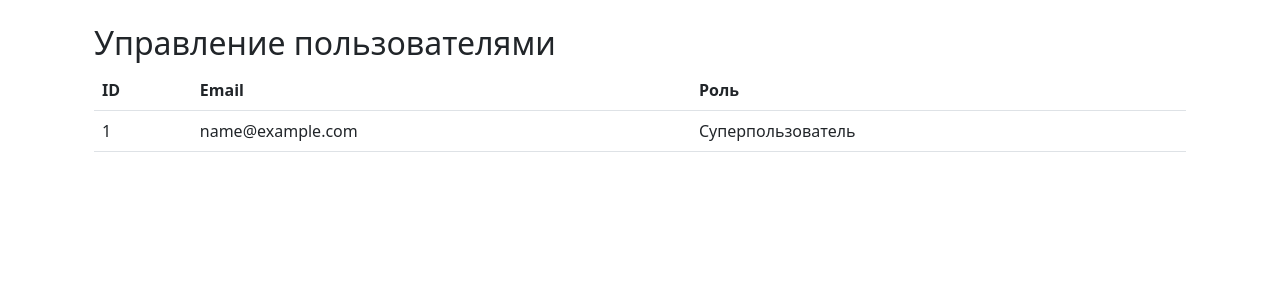
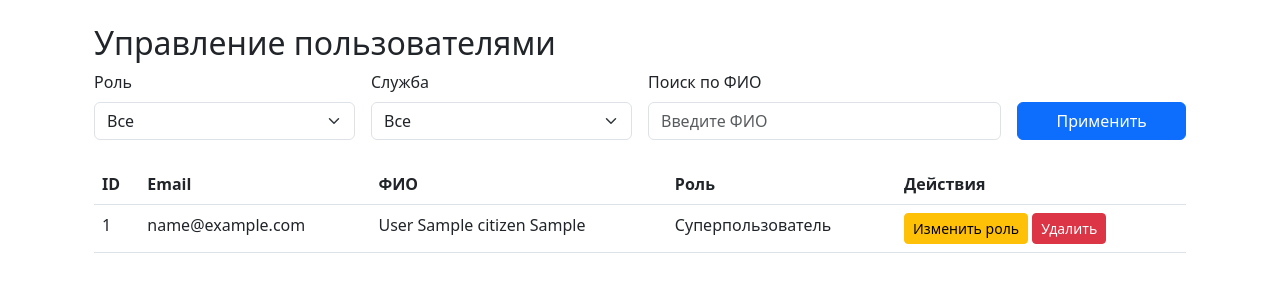
Before and after one commit to MichaelEmpire123/diiiplom_ver300, a Django app: page /administrator/users/ in a window 1280 px wide. Shown: the part 56-356 px from the top of the page. Run offline with Django 5.2, Linux system fonts and the light colour scheme; a user stored in the database is signed in; tables that the repository leaves empty hold one stand-in row (values such as "Sample post").

Commit message:
Админ может видеть обращение и назначить сотрудника службы, сотрудник видет обращение назначенное ему, также у админа есть фильтр на все пользователи, менять роль, удалять

```diff
--- a/almet/templates/admin/users.html
+++ b/almet/templates/admin/users.html
@@ -5,12 +5,55 @@
 {% block content %}
 <div class="container">
     <h2>Управление пользователями</h2>
+
+    <!-- Форма для фильтрации и поиска -->
+    <form method="get" class="mb-4">
+        <div class="row g-3">
+            <!-- Фильтр по роли -->
+            <div class="col-md-3">
+                <label for="role" class="form-label">Роль</label>
+                <select name="role" id="role" class="form-select">
+                    <option value="">Все</option>
+                    <option value="citizen" {% if role_filter == 'citizen' %}selected{% endif %}>Жители</option>
+                    <option value="employee" {% if role_filter == 'employee' %}selected{% endif %}>Сотрудники</option>
+                </select>
+            </div>
+
+            <!-- Фильтр по службе -->
+            <div class="col-md-3">
+                <label for="service" class="form-label">Служба</label>
+                <select name="service" id="service" class="form-select">
+                    <option value="">Все</option>
+                    {% for service in services %}
+                        <option value="{{ service.id }}" {% if service_filter == service.id|stringformat:"s" %}selected{% endif %}>
+                            {{ service.name }}
+                        </option>
+                    {% endfor %}
+                </select>
+            </div>
+
+            <!-- Поиск по ФИО -->
+            <div class="col-md-4">
+                <label for="search" class="form-label">Поиск по ФИО</label>
+                <input type="text" name="search" id="search" class="form-control" value="{{ search_query|default:'' }}" placeholder="Введите ФИО">
+            </div>
+
+            <!-- Кнопка "Применить" -->
+            <div class="col-md-2 d-flex align-items-end">
+                <button type="submit" class="btn btn-primary w-100">Применить</button>
+            </div>
+        </div>
+    </form>
+
+    <!-- Таблица пользователей -->
     <table class="table">
         <thead>
             <tr>
                 <th>ID</th>
                 <th>Email</th>
+                <th>ФИО</th> <!-- Новая колонка -->
                 <th>Роль</th>
+                <th>Действия</th>
             </tr>
         </thead>
         <tbody>
@@ -19,6 +62,18 @@
                 <td>{{ user.id }}</td>
                 <td>{{ user.email }}</td>
                 <td>
+                    {% if user.id_citizen %}
+                        <!-- ФИО для жителя -->
+                        {{ user.id_citizen.surname }} {{ user.id_citizen.name }} {{ user.id_citizen.patronymic|default:"" }}
+                    {% elif user.id_sotrudnik %}
+                        <!-- ФИО для сотрудника -->
+                        {{ user.id_sotrudnik.surname }} {{ user.id_sotrudnik.name }} {{ user.id_sotrudnik.patronymic|default:"" }}
+                    {% else %}
+                        <!-- Если ФИО отсутствует -->
+                        Не указано
+                    {% endif %}
+                </td>
+                <td>
                     {% if user.is_superuser %}
                         Суперпользователь
                     {% elif user.is_staff %}
@@ -26,8 +81,16 @@
                     {% elif user.id_sotrudnik %}
                         Сотрудник
                     {% else %}
-                        Пользователь
+                        Житель
                     {% endif %}
+                </td>
+                <td>
+                    <a href="{% url 'change_role' user.id %}" class="btn btn-warning btn-sm">Изменить роль</a>
+                    <form method="post" style="display: inline;">
+                        {% csrf_token %}
+                        <input type="hidden" name="user_id" value="{{ user.id }}">
+                        <button type="submit" name="delete_user" class="btn btn-danger btn-sm">Удалить</button>
+                    </form>
                 </td>
             </tr>
             {% endfor %}
--- a/almet/templates/auth/profile.html
+++ b/almet/templates/auth/profile.html
@@ -63,7 +63,7 @@
         {% if user.id_sotrudnik %}
             <h5>Действия:</h5>
             <ul>
-                <li><a href="#">Обращения к службе</a></li>
+                <li><a href="{% url 'employee_appeals' %}">Обращения к службе</a></li>
                 <li><a href="#">Создать отчет</a></li>
             </ul>
         {% endif %}
--- a/almet/urls.py
+++ b/almet/urls.py
@@ -16,13 +16,17 @@ urlpatterns = [
     # чат
     path('chat/<int:appeal_id>/', views.chat, name='chat'),
 
+    # Служба
+    path('employee/appeals/', views.employee_appeals, name='employee_appeals'),
 
     # Администратор
     path('administrator/categories/', views.admin_categories, name='admin_categories'),
     path('administrator/categories/edit/<int:category_id>/', views.edit_category, name='edit_category'),
     path('administrator/categories/delete/<int:category_id>/', views.delete_category, name='delete_category'),
     path('administrator/users/', views.admin_users, name='admin_users'),
+    path('administrator/users/change_role/<int:user_id>/', views.change_role, name='change_role'),
     path('administrator/create_service/', views.admin_create_service, name='admin_create_service'),  # Новый маршрут
     path('administrator/create_employee/', views.admin_create_employee, name='admin_create_employee'),
     path('administrator/all_appeals/', views.admin_all_appeals, name='admin_all_appeals'),
+    path('administrator/assign_employee/<int:appeal_id>/', views.assign_employee, name='assign_employee'),
 ]
--- a/almet/views.py
+++ b/almet/views.py
@@ -9,8 +9,9 @@ from django.contrib.auth import authenticate, login, logout
 from django.contrib.auth.decorators import login_required, user_passes_test
 from django.utils import timezone
 from .forms import AppealForm, MessageForm, ServiceForm, EmployeeRegistrationForm
-from .models import User, Citizen, Street, City, Status, Appeals, Message, Processing_appeals, Category, Sotrudniki
-from django.db.models import OuterRef, Subquery
+from .models import User, Citizen, Street, City, Status, Appeals, Message, Processing_appeals, Category, Sotrudniki, \
+    Service
+from django.db.models import OuterRef, Subquery, Q
 import xml.etree.ElementTree as ET
 
 def index(request):
@@ -135,6 +136,17 @@ def logout_view(request):
     messages.success(request, 'Вы успешно вышли из системы.')
     return redirect('index')
 
+
+# Городская служба
+@login_required
+def employee_appeals(request):
+    # Проверяем, что пользователь является сотрудником
+    if not request.user.id_sotrudnik:
+        return redirect('profile')  # Перенаправляем, если пользователь не сотрудник
+
+    # Получаем обращения, назначенные текущему сотруднику
+    appeals = Appeals.objects.filter(id_sotrudnik=request.user.id_sotrudnik)
+    return render(request, 'service/appeals_service.html', {'appeals': appeals})
 
 # Житель
 @login_required
@@ -345,13 +357,84 @@ def delete_category(request, category_id):
     return redirect('admin_categories')
 
 
+
+
 # Страница управления пользователями
 @login_required
 @user_passes_test(is_admin)
 def admin_users(request):
     users = User.objects.all()
-    return render(request, 'admin/users.html', {'users': users})
+    services = Service.objects.all()
 
+    # Фильтр по роли
+    role_filter = request.GET.get('role')
+    if role_filter == 'citizen':
+        users = users.filter(id_sotrudnik__isnull=True, is_staff=False, is_superuser=False)
+    elif role_filter == 'employee':
+        users = users.filter(id_sotrudnik__isnull=False)
+
+    # Фильтр по службе
+    service_filter = request.GET.get('service')
+    if service_filter:
+        users = users.filter(id_sotrudnik__id_service=service_filter)
+
+    # Поиск по ФИО
+    search_query = request.GET.get('search')
+    if search_query:
+        users = users.filter(
+            Q(id_citizen__surname__icontains=search_query) |
+            Q(id_citizen__name__icontains=search_query) |
+            Q(id_citizen__patronymic__icontains=search_query) |
+            Q(id_sotrudnik__surname__icontains=search_query) |
+            Q(id_sotrudnik__name__icontains=search_query) |
+            Q(id_sotrudnik__patronymic__icontains=search_query)
+        )
+
+    return render(request, 'admin/users.html', {
+        'users': users,
+        'services': services,
+        'role_filter': role_filter,
+        'service_filter': service_filter,
+        'search_query': search_query,
+    })
+
+
+@login_required
+@user_passes_test(is_admin)
+def change_role(request, user_id):
+    user = get_object_or_404(User, id=user_id)
+    services = Service.objects.all()
+
+    if request.method == 'POST':
+        role = request.POST.get('role')
+        service_id = request.POST.get('service')
+
+        if role == 'employee':
+            # Превращаем пользователя в сотрудника
+            if not user.id_sotrudnik:
+                service = get_object_or_404(Service, id=service_id)
+                employee = Sotrudniki.objects.create(
+                    surname=user.id_citizen.surname if user.id_citizen else 'Unknown',
+                    name=user.id_citizen.name if user.id_citizen else 'Unknown',
+                    id_service=service
+                )
+                user.id_sotrudnik = employee
+                user.save()
+                messages.success(request, f'Пользователь {user.email} теперь сотрудник.')
+        elif role == 'user':
+            # Превращаем сотрудника в пользователя
+            if user.id_sotrudnik:
+                user.id_sotrudnik.delete()
+                user.id_sotrudnik = None
+                user.save()
+                messages.success(request, f'Сотрудник {user.email} теперь пользователь.')
+
+        return redirect('admin_users')
+
+    return render(request, 'admin/change_role.html', {
+        'user': user,
+        'services': services,
+    })
 
 
 # Страница создания городской службы на сайте
@@ -420,9 +503,32 @@ def admin_create_employee(request):
         form = EmployeeRegistrationForm()
     return render(request, 'admin/create_employee.html', {'form': form})
 
+
+
 # Страница просмотра всех обращений
 @login_required
 @user_passes_test(is_admin)
 def admin_all_appeals(request):
     appeals = Appeals.objects.all()
-    return render(request, 'admin/all_appeals.html', {'appeals': appeals})
+    employees = Sotrudniki.objects.all()
+    return render(request, 'admin/all_appeals.html', {
+        'appeals': appeals,
+        'employees': employees,
+    })
+
+@login_required
+@user_passes_test(is_admin)
+def assign_employee(request, appeal_id):
+    appeal = get_object_or_404(Appeals, id=appeal_id)
+    if request.method == 'POST':
+        employee_id = request.POST.get('employee')
+        if employee_id:
+            employee = get_object_or_404(Sotrudniki, id=employee_id)
+            appeal.id_sotrudnik = employee
+            appeal.save()
+            messages.success(request, f'Обращение {appeal.id} назначено на сотрудника {employee.surname} {employee.name}.')
+        else:
+            appeal.id_sotrudnik = None
+            appeal.save()
+            messages.success(request, f'Обращение {appeal.id} больше не назначено на сотрудника.')
+    return redirect('admin_all_appeals')
```
Also changed, not shown: almet/forms.py (+63 -6 lines), almet/templates/admin/all_appeals.html (+15 -0 lines), almet/templates/admin/change_role.html (added, +52 -0 lines), almet/templates/admin/create_employee.html (+26 -9 lines), almet/templates/service/appeals_service.html (added, +37 -0 lines).
